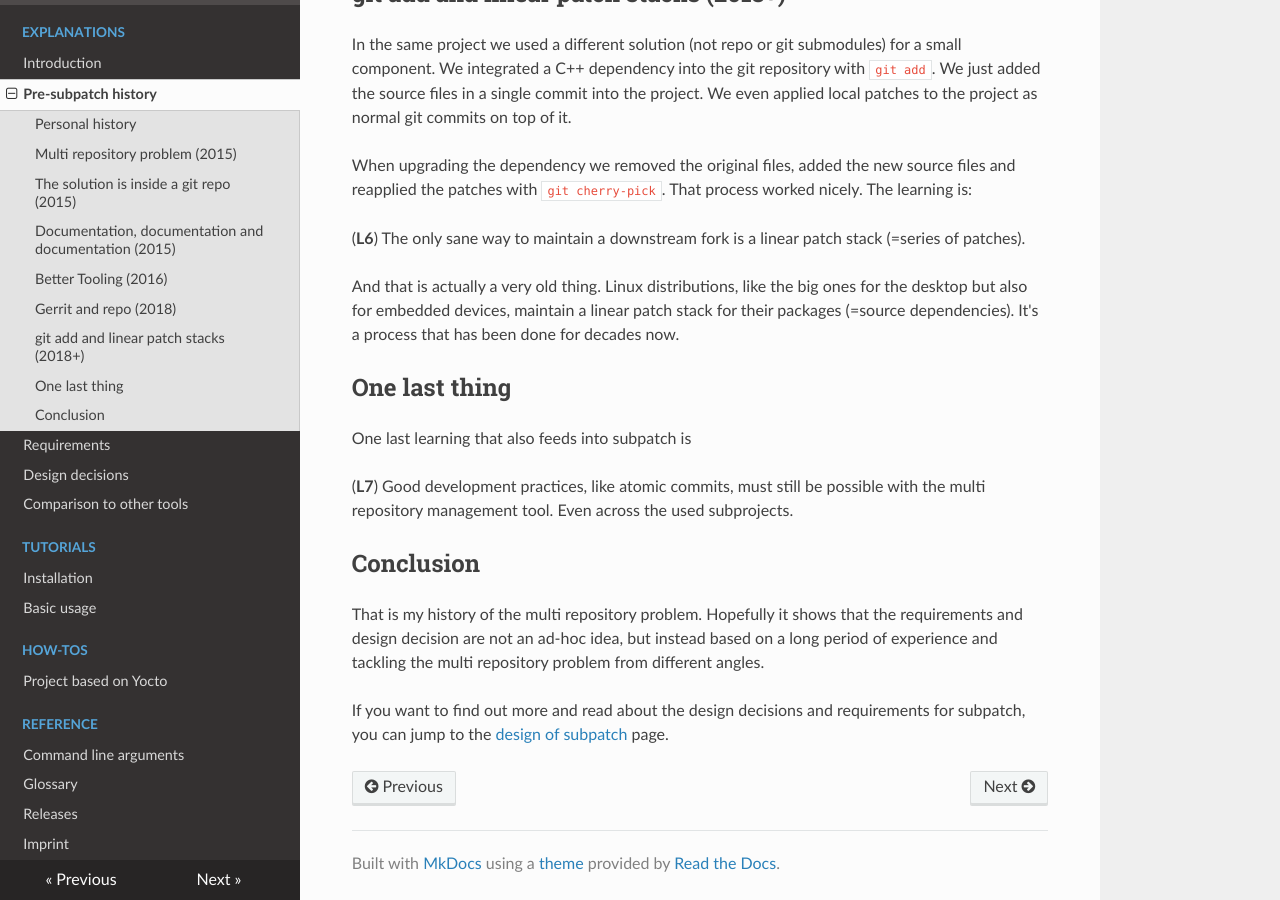
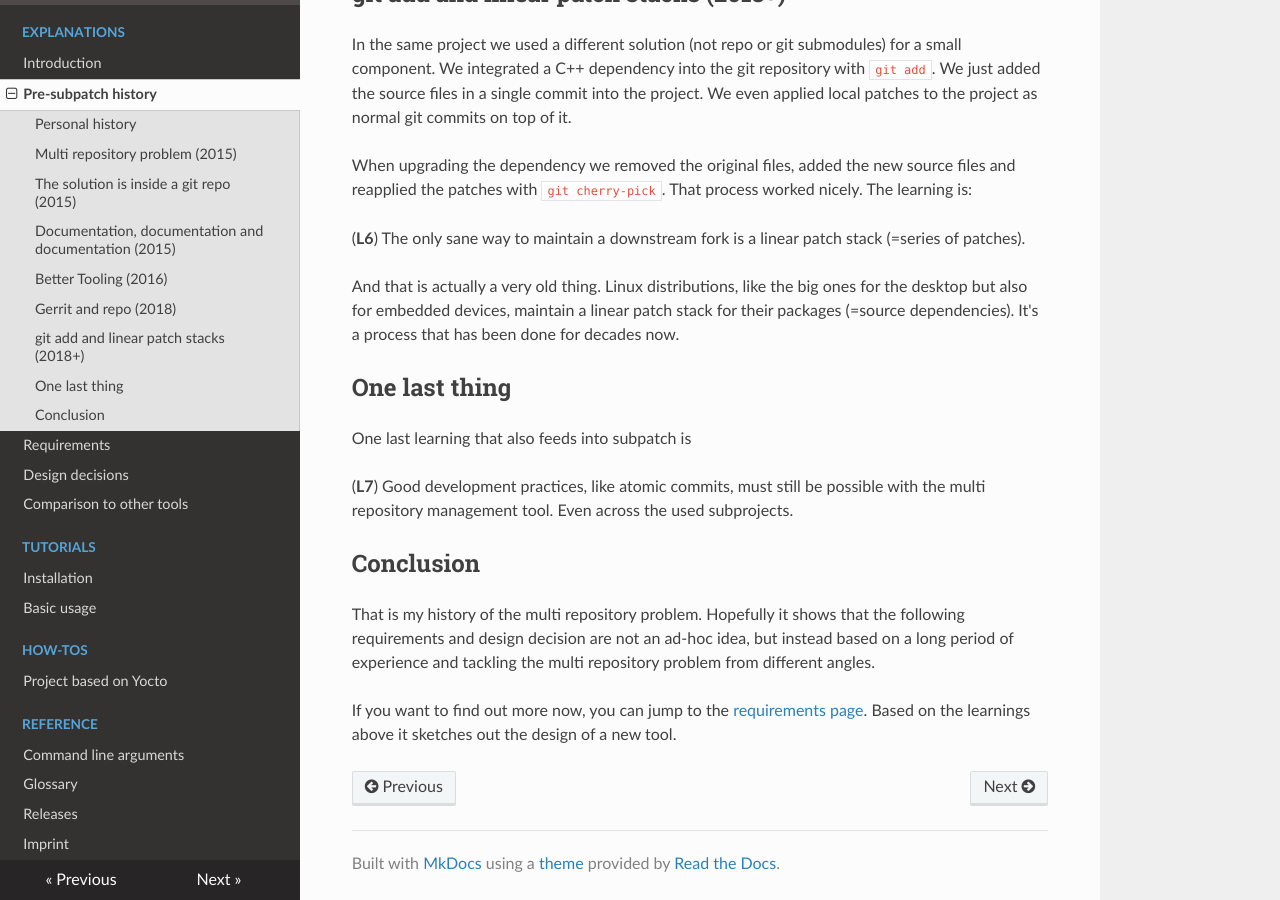
Before and after one commit to lengfeld/subpatch, an MkDocs documentation site: the page built from website/exp/history.md, in a window 1280 px wide and 900 px high, scrolled down 3809 px. Built offline with MkDocs 1.6.1, drawn with Linux system fonts in a browser that asks for light colours; nearby versions of some CDN libraries.

Commit message:
website: fix next page on 'history.md'
The history page must point to the requirements page. This was broken.

```diff
--- a/website/exp/history.md
+++ b/website/exp/history.md
@@ -213,10 +213,11 @@ subprojects.
 
 ## Conclusion
 
-That is my history of the multi repository problem. Hopefully it
-shows that the requirements and design decision are not an ad-hoc idea, but
-instead based on a long period of experience and tackling the multi repository
-problem from different angles.
+That is my history of the multi repository problem. Hopefully it shows that the
+following requirements and design decision are not an ad-hoc idea, but instead
+based on a long period of experience and tackling the multi repository problem
+from different angles.
 
-If you want to find out more and read about the design decisions and requirements
-for subpatch, you can jump to the [design of subpatch](design.md) page.
+If you want to find out more now, you can jump to the
+[requirements page](requirements.md). Based on the learnings above it sketches
+out the design of a new tool.
```
